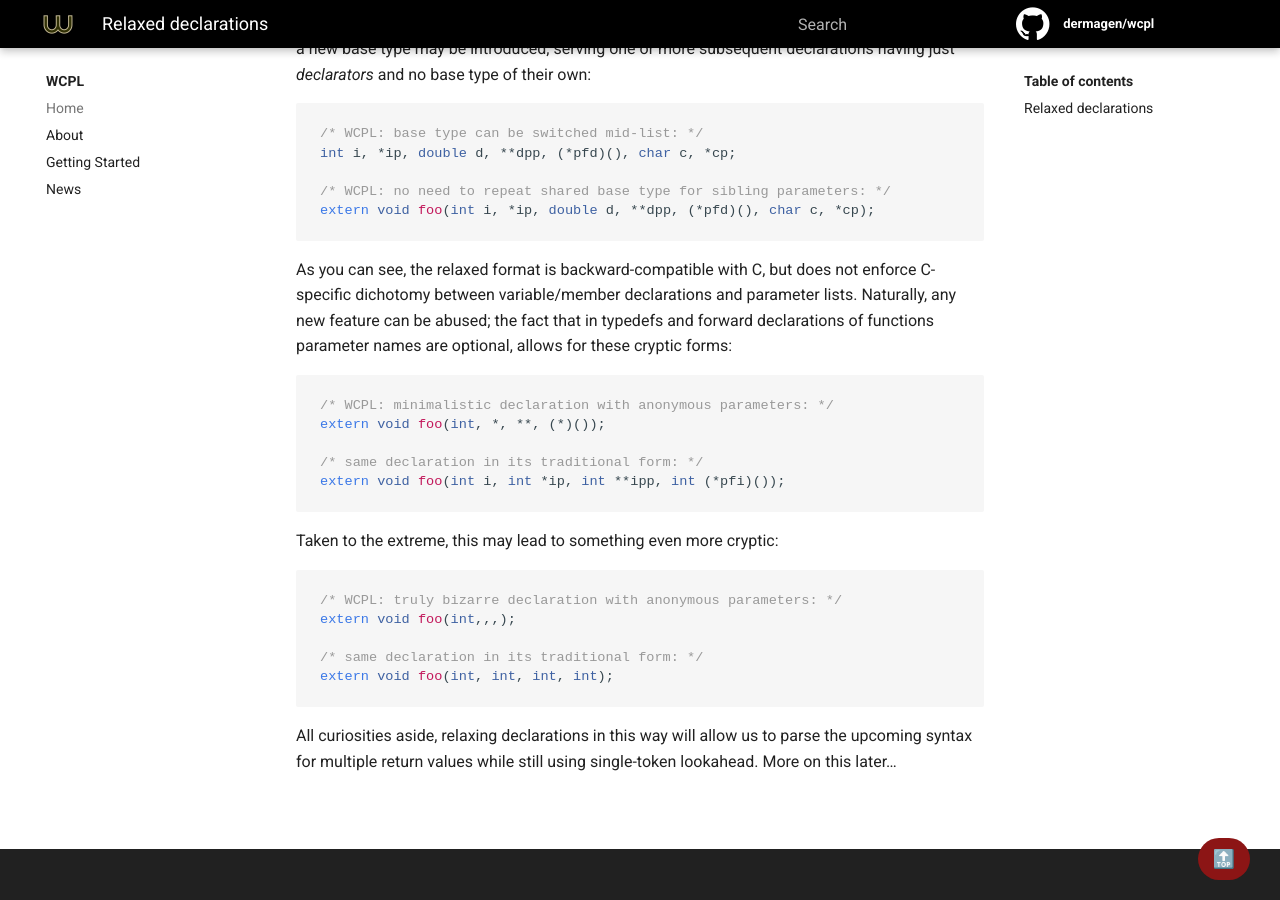
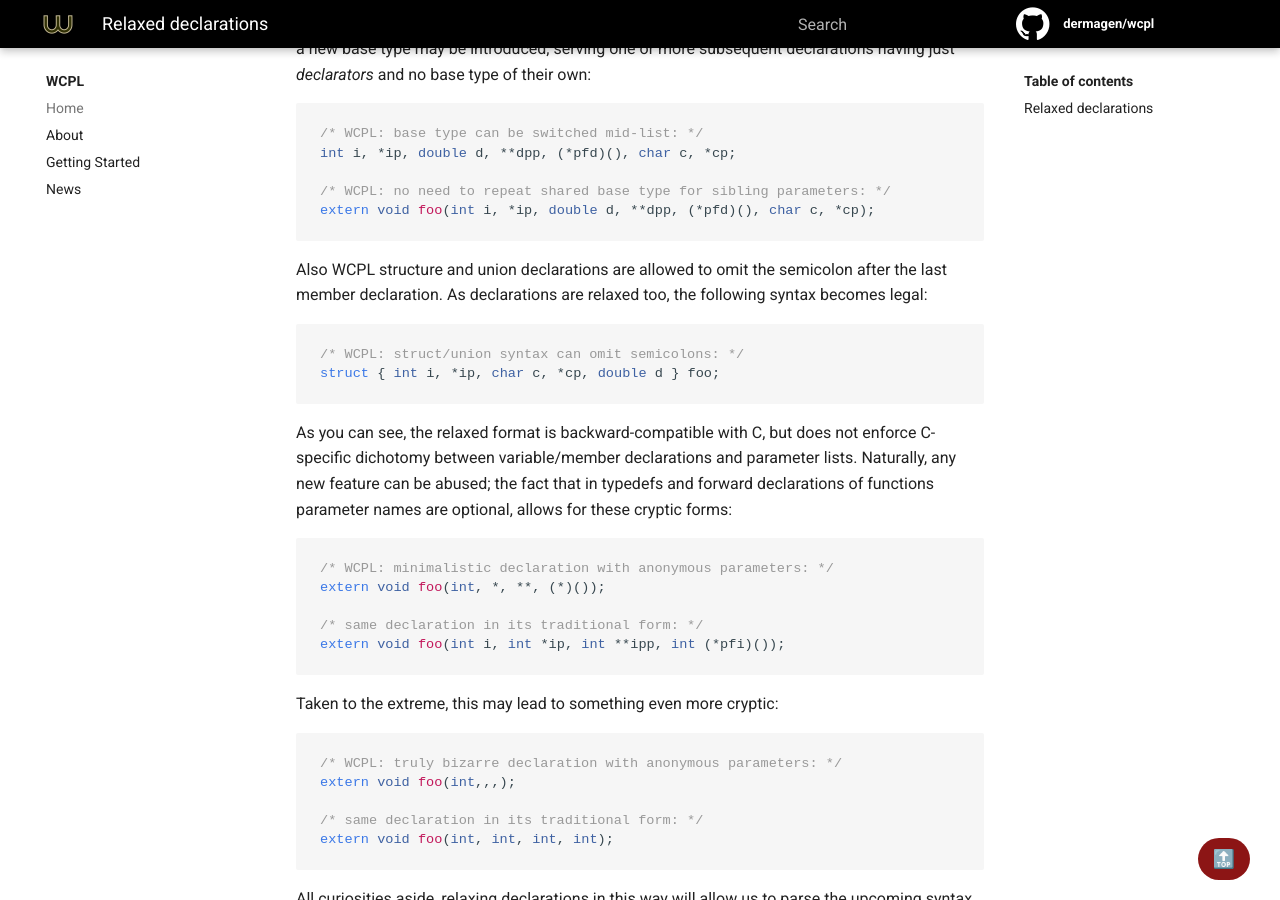
Before and after one commit to false-schemers/wcpl, a Jekyll site: the page built from docs/_posts/2023-05-26-reldecls.md, in a window 1280 px wide and 900 px high, scrolled down 792 px. Built offline with Jekyll 4.4.1, drawn with Linux system fonts in a browser that asks for light colours; our own code applies the rules of GitHub Pages for plain Markdown files.

Commit message:
Update 2023-05-26-reldecls.md

```diff
--- a/docs/_posts/2023-05-26-reldecls.md
+++ b/docs/_posts/2023-05-26-reldecls.md
@@ -50,6 +50,15 @@ int i, *ip, double d, **dpp, (*pfd)(), char c, *cp;
 extern void foo(int i, *ip, double d, **dpp, (*pfd)(), char c, *cp);
 {% endhighlight %}
 
+Also WCPL structure and union declarations are allowed to omit the semicolon
+after the last member declaration. As declarations are relaxed too, the following
+syntax becomes legal:
+
+{% highlight C %}
+/* WCPL: struct/union syntax can omit semicolons: */
+struct { int i, *ip, char c, *cp, double d } foo;
+{% endhighlight %}
+
 As you can see, the relaxed format is backward-compatible with C, but does
 not enforce C-specific dichotomy between variable/member declarations and
 parameter lists. Naturally, any new feature can be abused; the fact that
```
